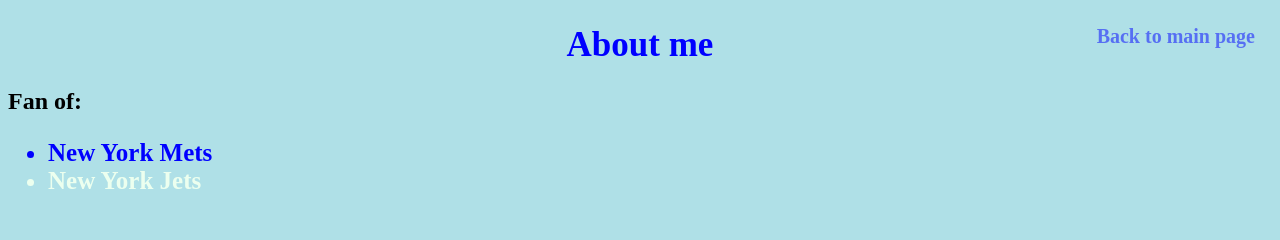
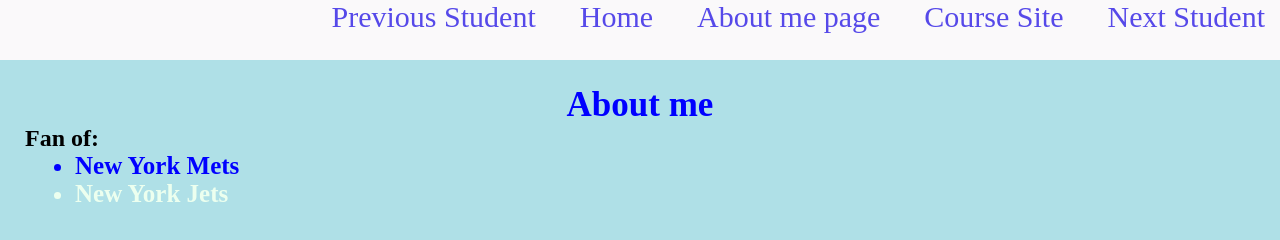
Before and after one commit to JJOC0205/JJOC0205.github.io, a plain HTML site: page aboutMe.html in a window 1280 px wide. Drawn offline with Linux system fonts and the light colour scheme.

Commit message:
got header export working

```diff
--- a/aboutMe.html
+++ b/aboutMe.html
@@ -3,13 +3,13 @@
   <head title="474 About Me">
     <title >Jon O'Connell</title>
     <link rel="stylesheet" href="css/aboutMe.css">
+    <script src="/js/header.js" type="text/javascript" defer></script>
   </head>
   <body>
+    <header-component></header-component>
     <h1>
       About me
     </h1>
-    <p>
-      <a href="/index.html" id="links">Back to main page</a>
       <div>
         <h2 >
           Fan of:
@@ -19,7 +19,6 @@
           </ul>
         </h2>
       </div>
-    </p>
 
   </body>
 </html>
--- a/css/aboutMe.css
+++ b/css/aboutMe.css
@@ -1,3 +1,7 @@
+* {
+  padding:0;
+  margin:0;
+}
 h1{
   color:blue;
   text-align: center;
@@ -5,6 +9,9 @@
   font-size: 35px;
   font-family: "Times New Roman", Times, serif;
   font-weight: bold;
+}
+h2{
+  margin-left: 25px;
 }
 body{
   background-color: #ade0e7f7;
@@ -31,6 +38,7 @@
 #Mets{
   color:blue;
   font-size: 25px;
+  margin-left: 50px;
   font-family: "Times New Roman", Times, serif;
   font-weight: bold;
   animation-name: colorChangeMets;
@@ -45,6 +53,7 @@
 #Jets{
   color:rgb(236, 255, 239);
   font-size: 25px;
+  margin-left: 50px;
   font-family: "Times New Roman", Times, serif;
   font-weight: bold;
   animation-name: colorChangeJets;
--- a/js/header.js
+++ b/js/header.js
@@ -5,7 +5,7 @@
     connectedCallback(){
         this.innerHTML = `
         <style>
-            .header{
+            nav{
                 background-color: rgb(250, 249, 250);
                 text-align: end;
                 overflow: auto;
@@ -24,13 +24,15 @@
             }
         </style>
         <header>
-        <div class="header">
+            <nav>
+                <div class="row">
                     <a href="https://jfmarks.github.io/" class="links">Previous Student</a>
                     <a href="index.html" class="links">Home</a>
                     <a href="/aboutMe.html" class="links">About me page</a>
                     <a href="https://mattm401.github.io/" class="links">Course Site</a>
                     <a href="https://jthensley03.github.io/" class="links">Next Student</a>
                 </div>
+            </nav>
         </header>
     `;
     }
```
Also changed, not shown: index.html (+1 -1 lines). Lines whose indentation alone changed are shown as unchanged.
